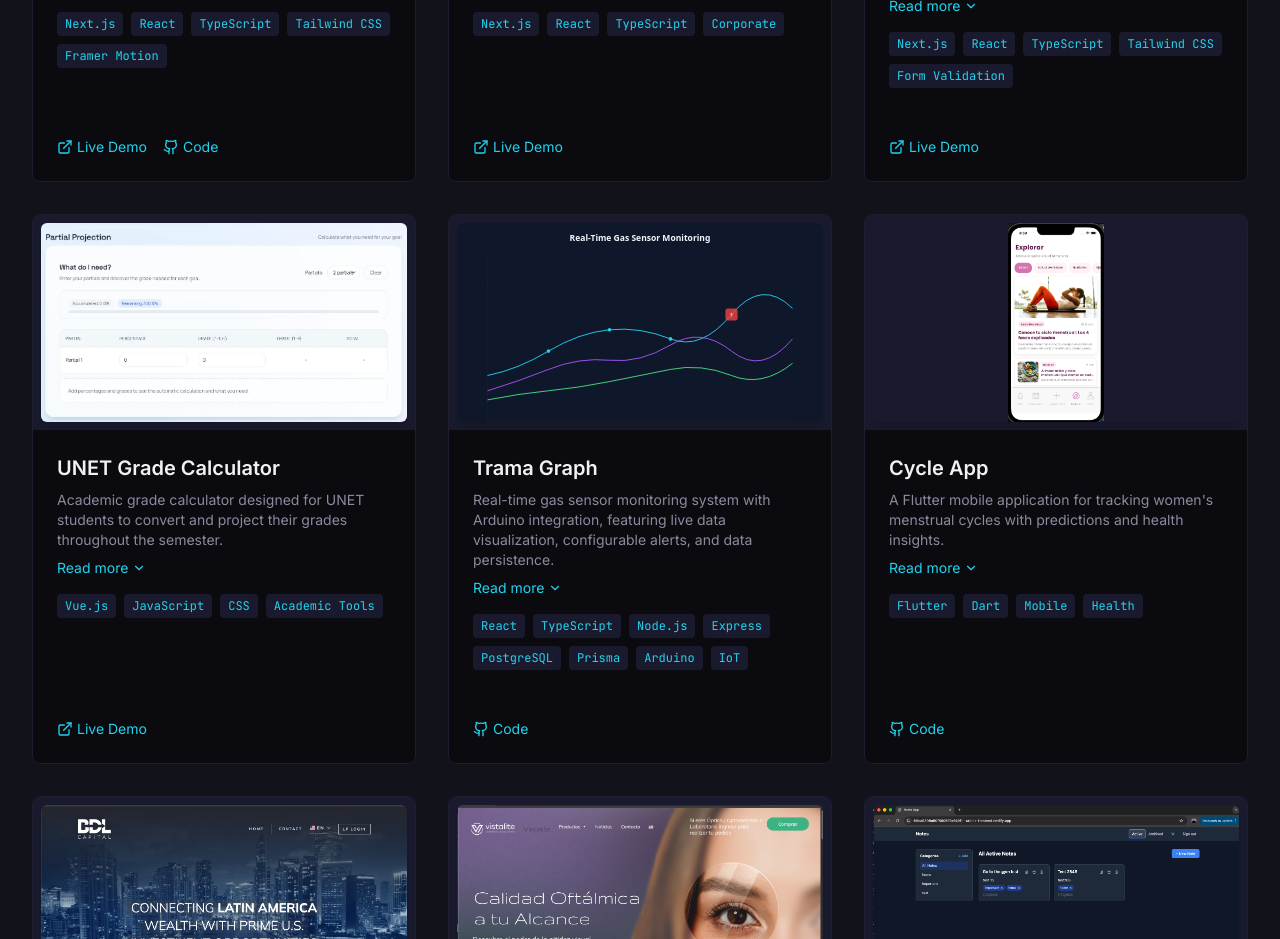
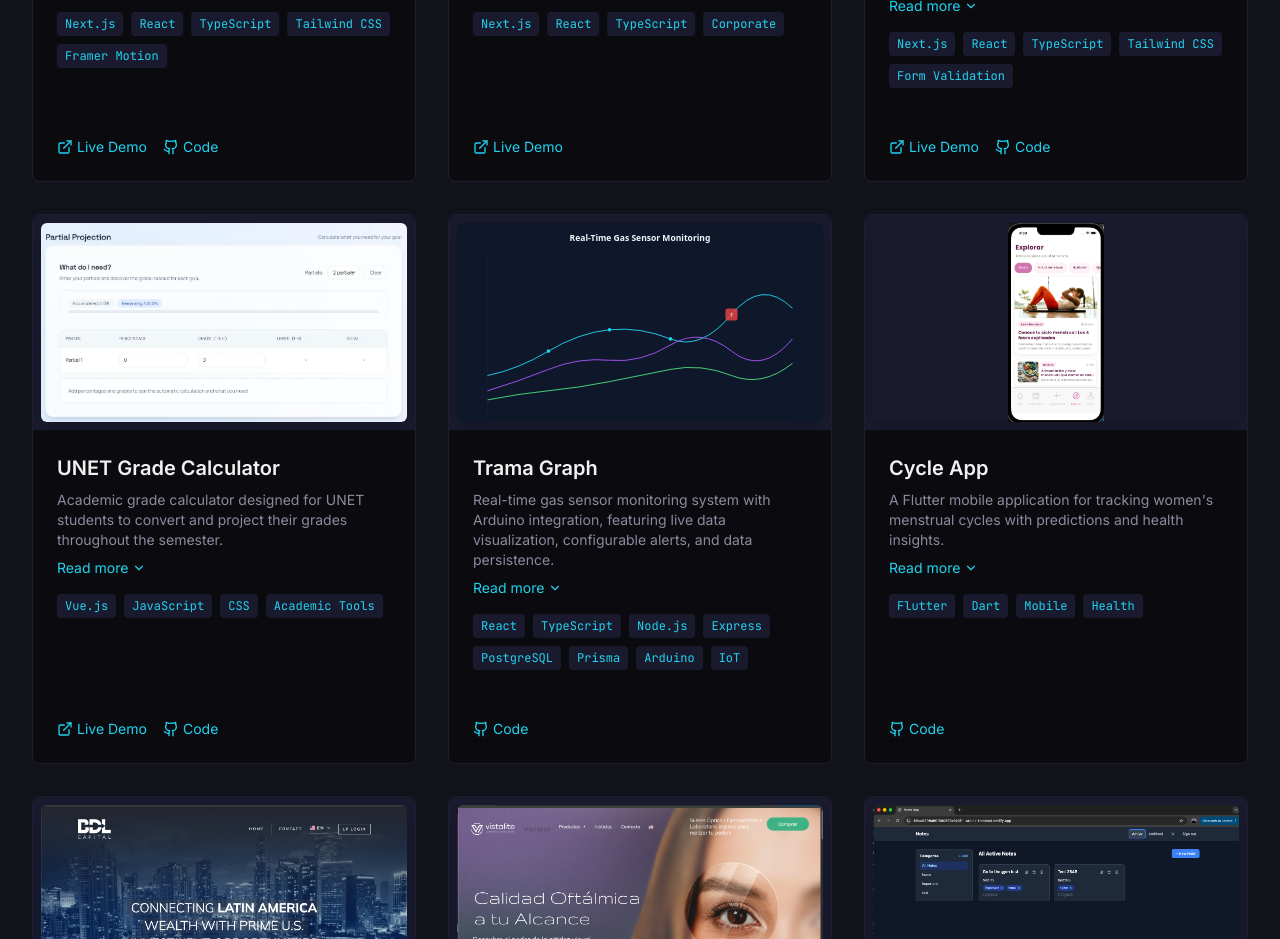
Before and after one commit to DansPlaying/DanielUrbinaWeb, a Next.js app: page / in a window 1280 px wide. Shown: the part 4280-5219 px from the top of the page. Built offline with nearby package versions, Linux system fonts and the light colour scheme; no server answers.

Commit message:
add: GitHub links to Sancrisoft assessment and UNET note calculator projects

```diff
--- a/src/data/projects.ts
+++ b/src/data/projects.ts
@@ -47,6 +47,7 @@ export const projects: Project[] = [
     category: "web",
     links: {
       demo: "https://sancrisoft-assignment.netlify.app",
+      github: "https://github.com/DansPlaying/sancrisoft-technical-assessment",
     },
     date: "2024",
   },
@@ -63,6 +64,7 @@ export const projects: Project[] = [
     category: "tool",
     links: {
       demo: "https://unetnotecalculator.netlify.app",
+      github: "https://github.com/DansPlaying/noteCalculatorUnet",
     },
     date: "2023",
   },
```
